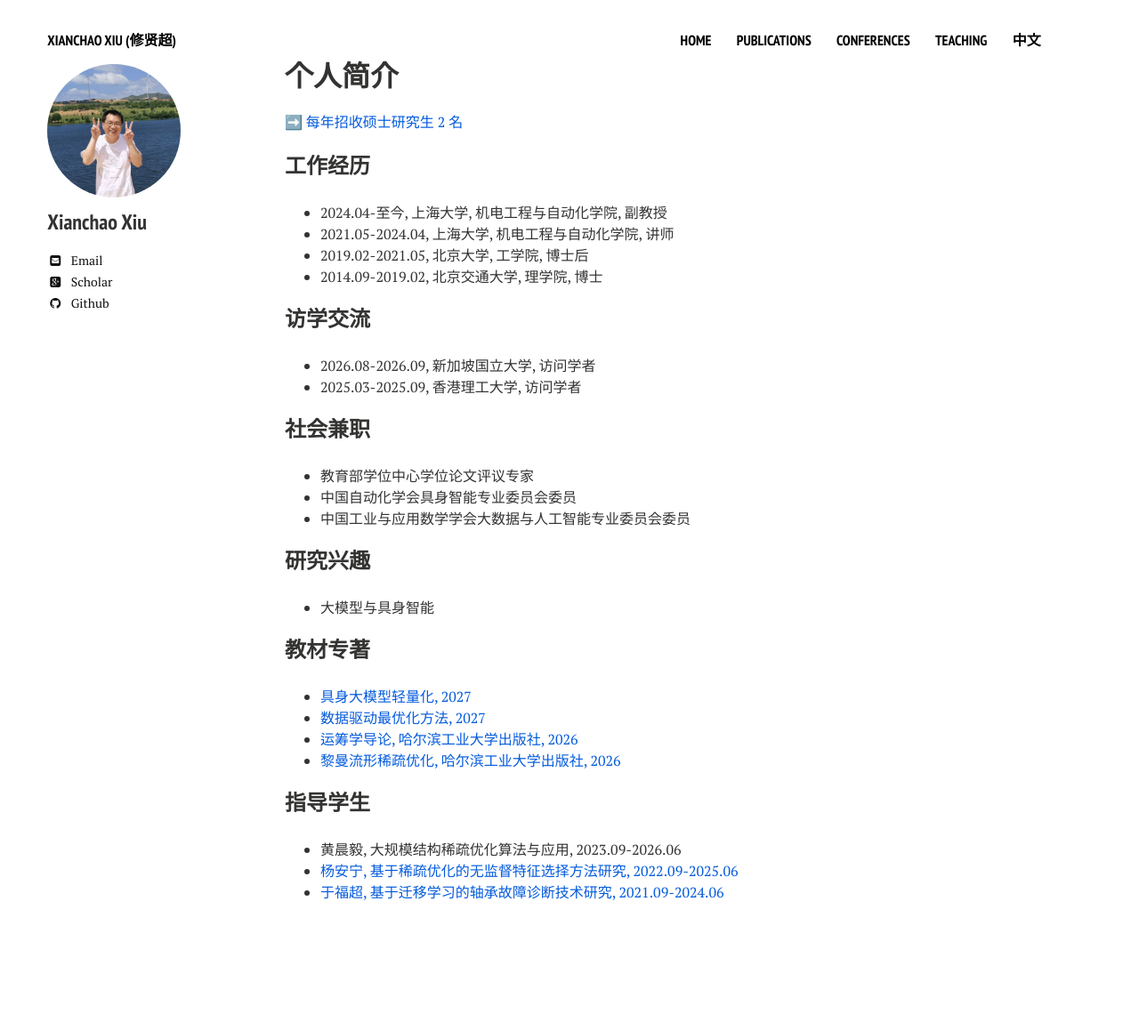
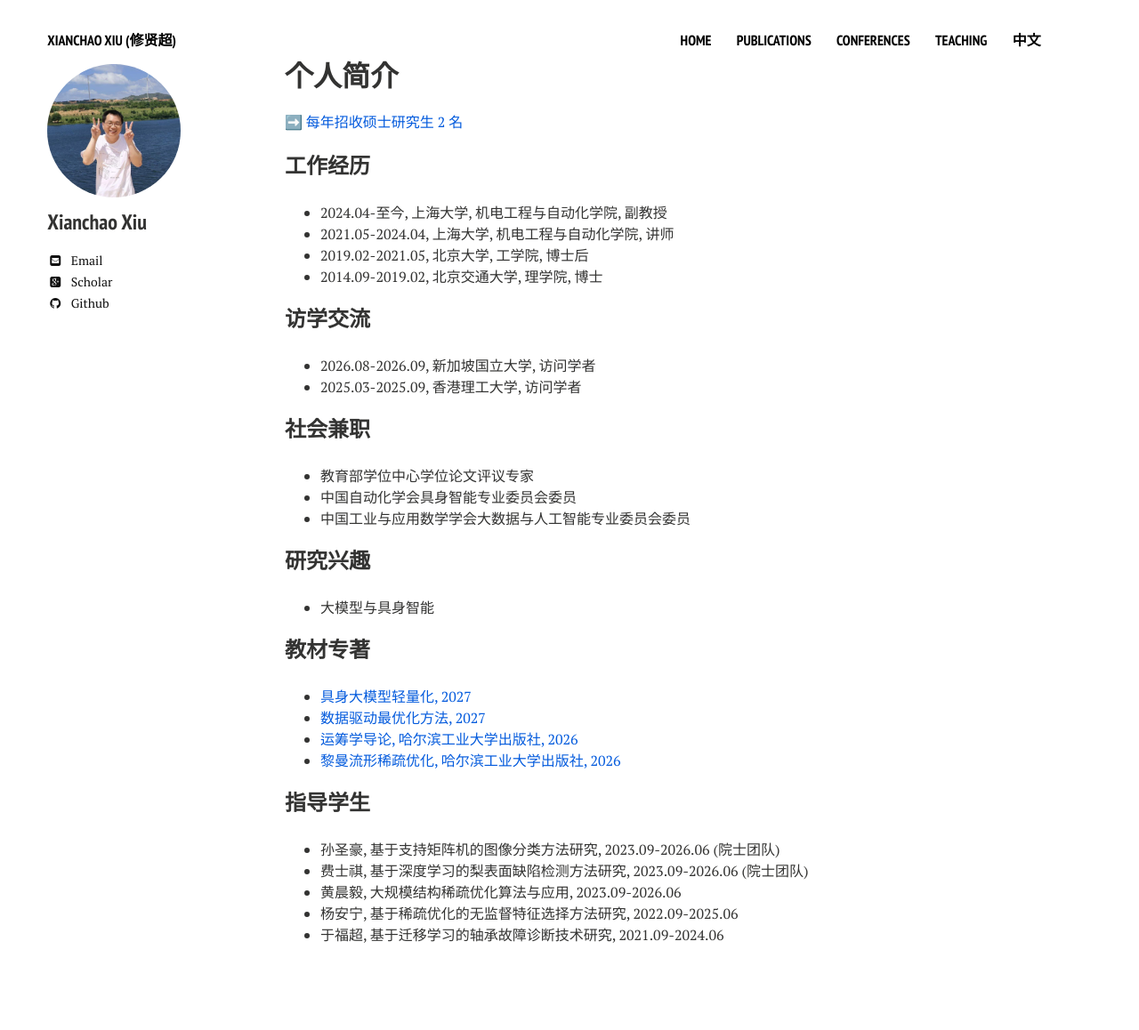
Before and after one commit to xianchaoxiu/xianchaoxiu.github.io, a Jekyll site: the page built from chinese/index.md, in a window 1280 px wide. Shown: the whole page at 89% size. Built offline with Jekyll 4.4.1, drawn with Linux system fonts in a browser that asks for light colours; nearby versions of some CDN libraries; before the commit the page ends 1110 px from its top, so only the background shows below that.

Commit message:
Update index.md

```diff
--- a/chinese/index.md
+++ b/chinese/index.md
@@ -39,6 +39,8 @@ share: false
 
 
 ### 指导学生
+* 孙圣豪, 基于支持矩阵机的图像分类方法研究, 2023.09-2026.06 (院士团队) <br>
+* 费士祺, 基于深度学习的梨表面缺陷检测方法研究, 2023.09-2026.06  (院士团队) <br>
 * 黄晨毅, 大规模结构稀疏优化算法与应用, 2023.09-2026.06 <br>
-* <a href="../chinese/students/2025-Yang.pdf" class="textlink" target="_blank"> 杨安宁, 基于稀疏优化的无监督特征选择方法研究, 2022.09-2025.06 </a> <br>
-* <a href="../chinese/students/2024-Yu.pdf" class="textlink" target="_blank"> 于福超, 基于迁移学习的轴承故障诊断技术研究, 2021.09-2024.06 </a> <br>
+* 杨安宁, 基于稀疏优化的无监督特征选择方法研究, 2022.09-2025.06 <br>
+* 于福超, 基于迁移学习的轴承故障诊断技术研究, 2021.09-2024.06  <br>
```
